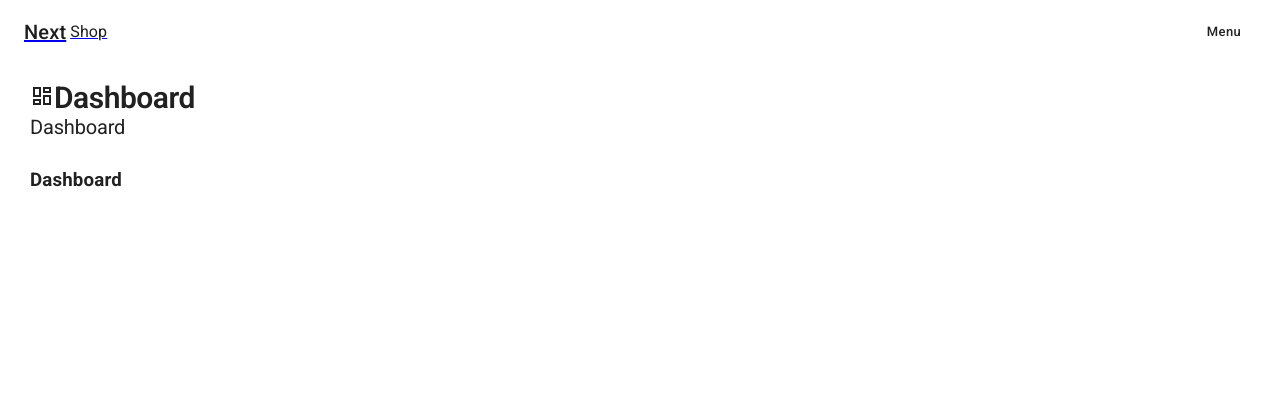
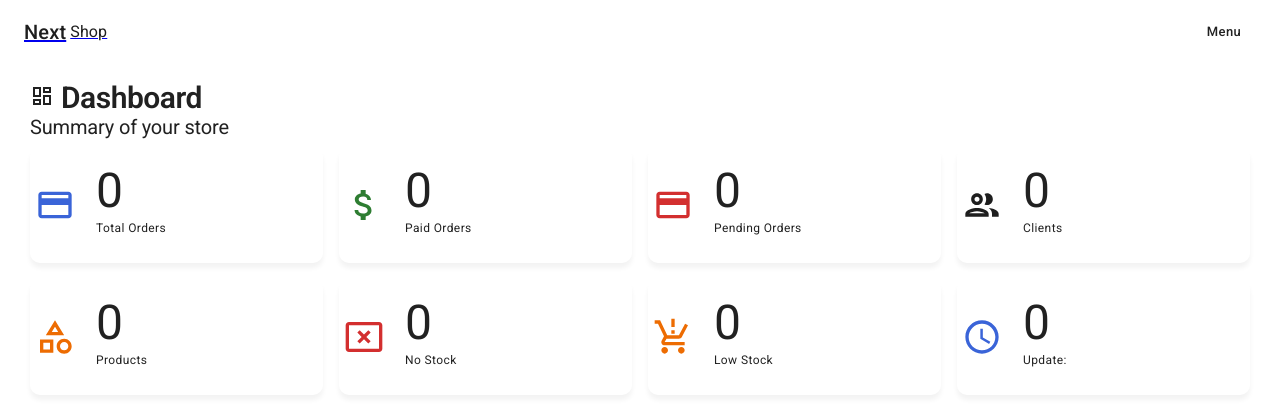
Before and after one commit to NathanMartinezC/next-js-shop, a Next.js app: page /admin in a window 1280 px wide. Shown: the top 406 px of the page. Built offline with nearby package versions, Linux system fonts and the light colour scheme; no server answers.

Commit message:
Added dashboard main view

```diff
--- /dev/null
+++ b/components/admin/SummaryTile.tsx
@@ -0,0 +1,25 @@
+import { FC } from "react";
+import { Grid, Card, CardContent, Typography } from "@mui/material";
+
+interface Props {
+    title: string | number;
+    subTitle: string;
+    icon: JSX.Element;
+}
+
+export const SummaryTile: FC<Props> = ({ title, subTitle, icon }) => {
+    return (
+        <Grid item xs={12} sm={4} md={3}>
+            <Card sx={{ display: 'flex' }}>
+                <CardContent sx={{ width: 50, display: 'flex', justifyContent: 'center', alignItems: 'center'}}>
+                    {/* <CreditCardOutlined color='secondary' sx={{ fontSize: 40 }}/> */}
+                    { icon }
+                </CardContent>
+                <CardContent sx={{ flex: '1 0 auto', display: 'flex', flexDirection: 'column' }}>
+                    <Typography variant='h3'>{ title }</Typography>
+                    <Typography variant='caption'>{ subTitle }</Typography>
+                </CardContent>
+            </Card>
+        </Grid>
+    )
+}
--- a/components/admin/index.ts
+++ b/components/admin/index.ts
@@ -1 +1,2 @@
 export * from './AdminNavbar';
+export * from './SummaryTile';
--- a/components/layouts/AdminLayout.tsx
+++ b/components/layouts/AdminLayout.tsx
@@ -23,12 +23,12 @@ export const AdminLayout:FC<Props> = ({ children, title, subTitle, icon }) => {
             <main style={{
                 margin: "80px auto",
                 maxWidth: "1440px",
-                padding: "0 30px",
+                padding: "0px 30px",
             }}>
                 <Box display="flex" flexDirection="column">
                     <Typography variant='h1' component="h1">
                         { icon }
-                        { title }
+                        {' '} { title }
                     </Typography>
                     <Typography variant="h2" sx={{ mb: 1 }}>
                         { subTitle }
--- a/pages/admin/index.tsx
+++ b/pages/admin/index.tsx
@@ -1,15 +1,67 @@
 import React from 'react';
-import { DashboardOutlined } from '@mui/icons-material';
+import { AccessTimeOutlined, AttachMoneyOutlined, CancelPresentationOutlined, CategoryOutlined, CreditCardOutlined, DashboardOutlined, GroupOutlined, ProductionQuantityLimitsOutlined } from '@mui/icons-material';
 import { AdminLayout } from '@/components/layouts';
+import { Card, CardContent, Grid, Typography } from '@mui/material';
+import { SummaryTile } from '@/components/admin';
 
 const DashboardPage = () => {
     return (
         <AdminLayout
             title="Dashboard"
-            subTitle="Dashboard"
+            subTitle="Summary of your store"
             icon={<DashboardOutlined />}
         >
-            <h3>Dashboard</h3>
+            <Grid container spacing={2}>
+                <SummaryTile
+                    title="0"
+                    subTitle="Total Orders"
+                    icon={<CreditCardOutlined color='secondary' sx={{ fontSize: 40 }}/>}
+                />
+
+                <SummaryTile
+                    title="0"
+                    subTitle="Paid Orders"
+                    icon={<AttachMoneyOutlined color='success' sx={{ fontSize: 40 }}/>}
+                />
+
+                <SummaryTile
+                    title="0"
+                    subTitle="Pending Orders"
+                    icon={<CreditCardOutlined color='error' sx={{ fontSize: 40 }}/>}
+                />
+
+                <SummaryTile
+                    title="0"
+                    subTitle="Clients"
+                    icon={<GroupOutlined color='primary' sx={{ fontSize: 40 }}/>}
+                />
+
+                <SummaryTile
+                    title="0"
+                    subTitle="Products"
+                    icon={<CategoryOutlined color='warning' sx={{ fontSize: 40 }}/>}
+                />
+
+                <SummaryTile
+                    title="0"
+                    subTitle="No Stock"
+                    icon={<CancelPresentationOutlined color='error' sx={{ fontSize: 40 }}/>}
+                />
+
+                <SummaryTile
+                    title="0"
+                    subTitle="Low Stock"
+                    icon={<ProductionQuantityLimitsOutlined color='warning' sx={{ fontSize: 40 }}/>}
+                />
+
+                <SummaryTile
+                    title="0"
+                    subTitle="Update: "
+                    icon={<AccessTimeOutlined color='secondary' sx={{ fontSize: 40 }}/>}
+                />
+            </Grid>
+
+
         </AdminLayout>
     )
 }
```
